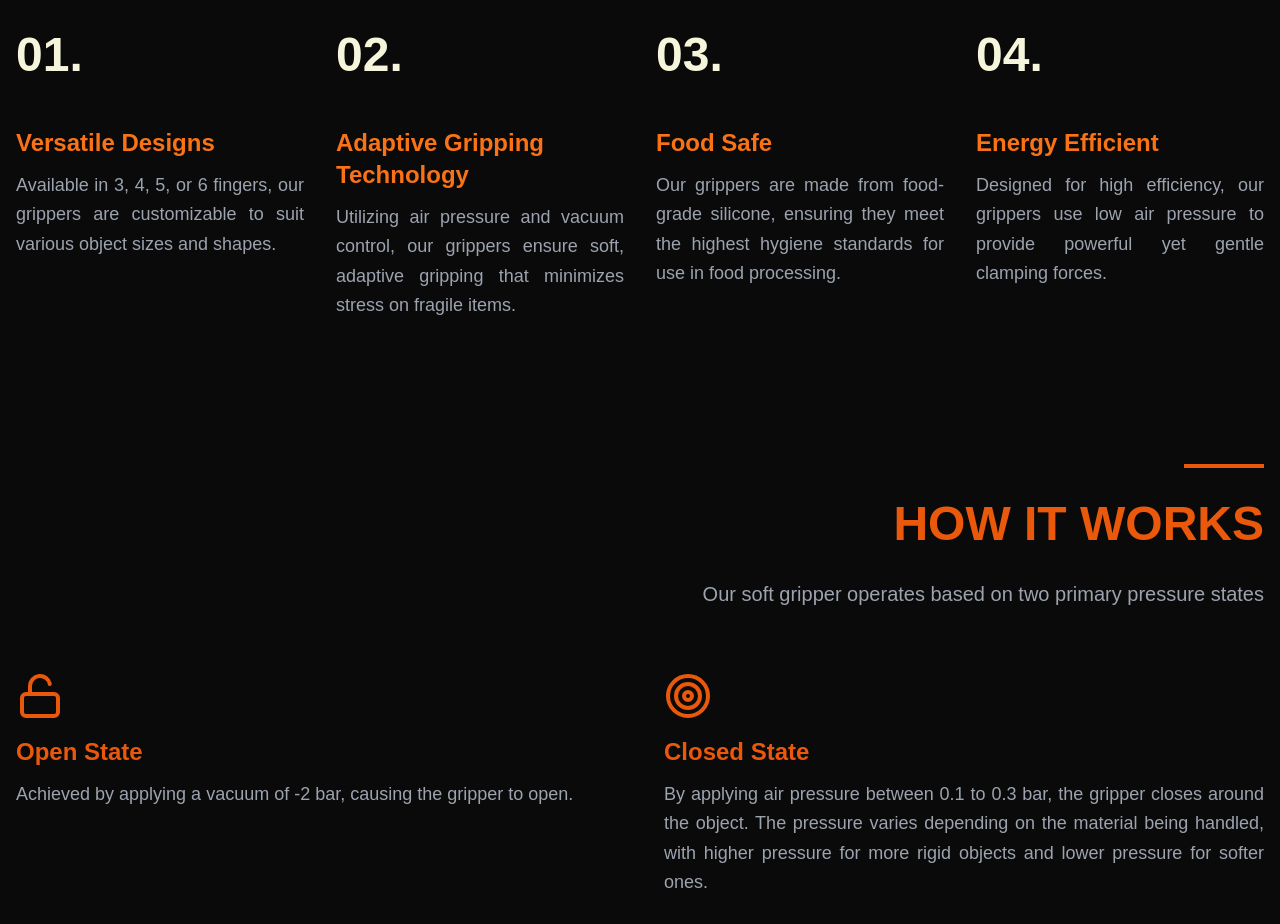
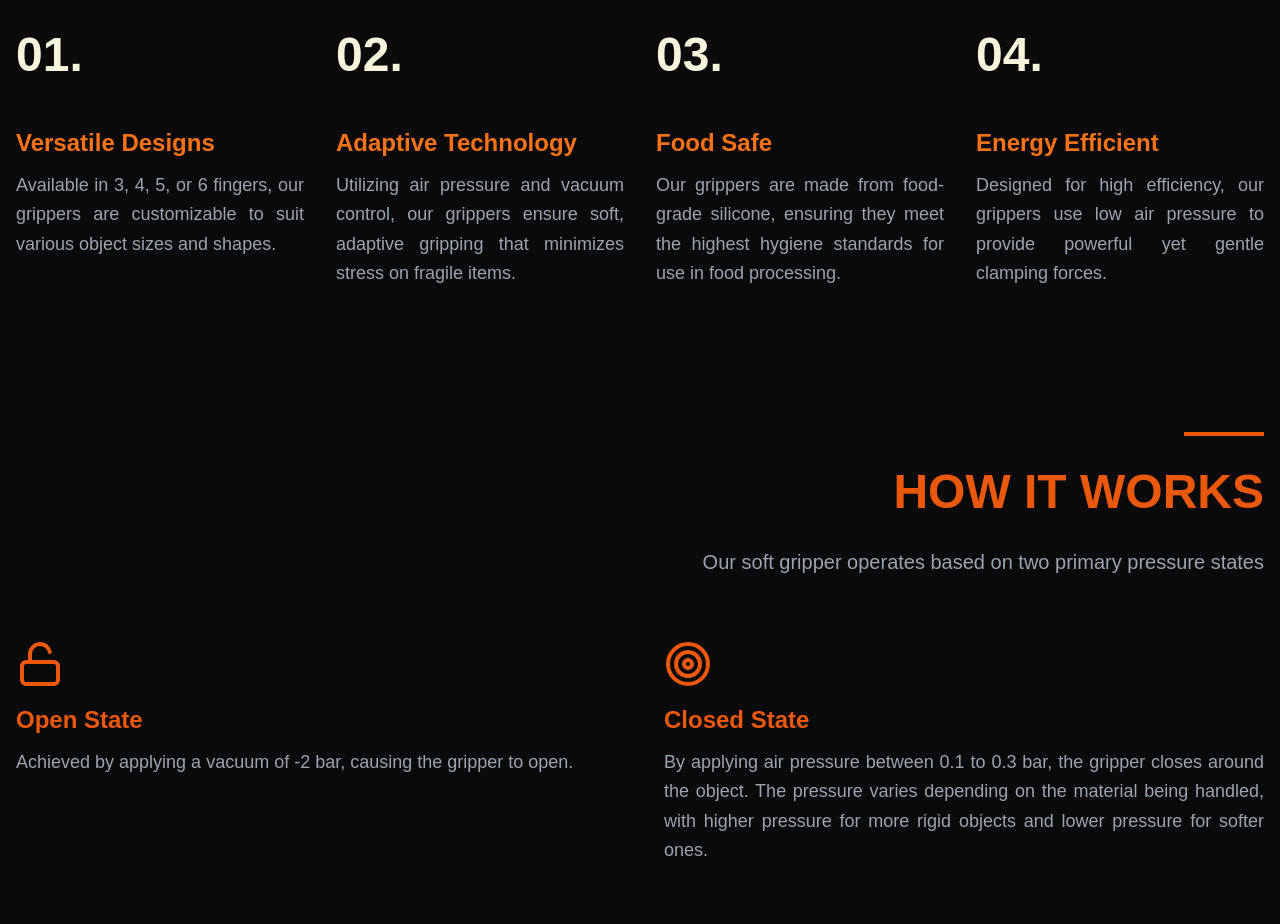
Before and after one commit to pratikbhavarthe/orangewood-grippers, a Next.js app: page / in a window 1280 px wide. Shown: the part 1480-2404 px from the top of the page. Built offline with nearby package versions, Linux system fonts and the light colour scheme; a web font is replaced by a local one.

Commit message:
Update feature title from 'Adaptive Gripping Technology' to 'Adaptive Technology'

```diff
--- a/app/components/FeaturesSection.tsx
+++ b/app/components/FeaturesSection.tsx
@@ -61,7 +61,7 @@ const FeaturesSection: React.FC = () => {
             },
             {
               number: "02",
-              title: "Adaptive Gripping Technology",
+              title: "Adaptive Technology",
               description:
                 "Utilizing air pressure and vacuum control, our grippers ensure soft, adaptive gripping that minimizes stress on fragile items.",
             },
```
